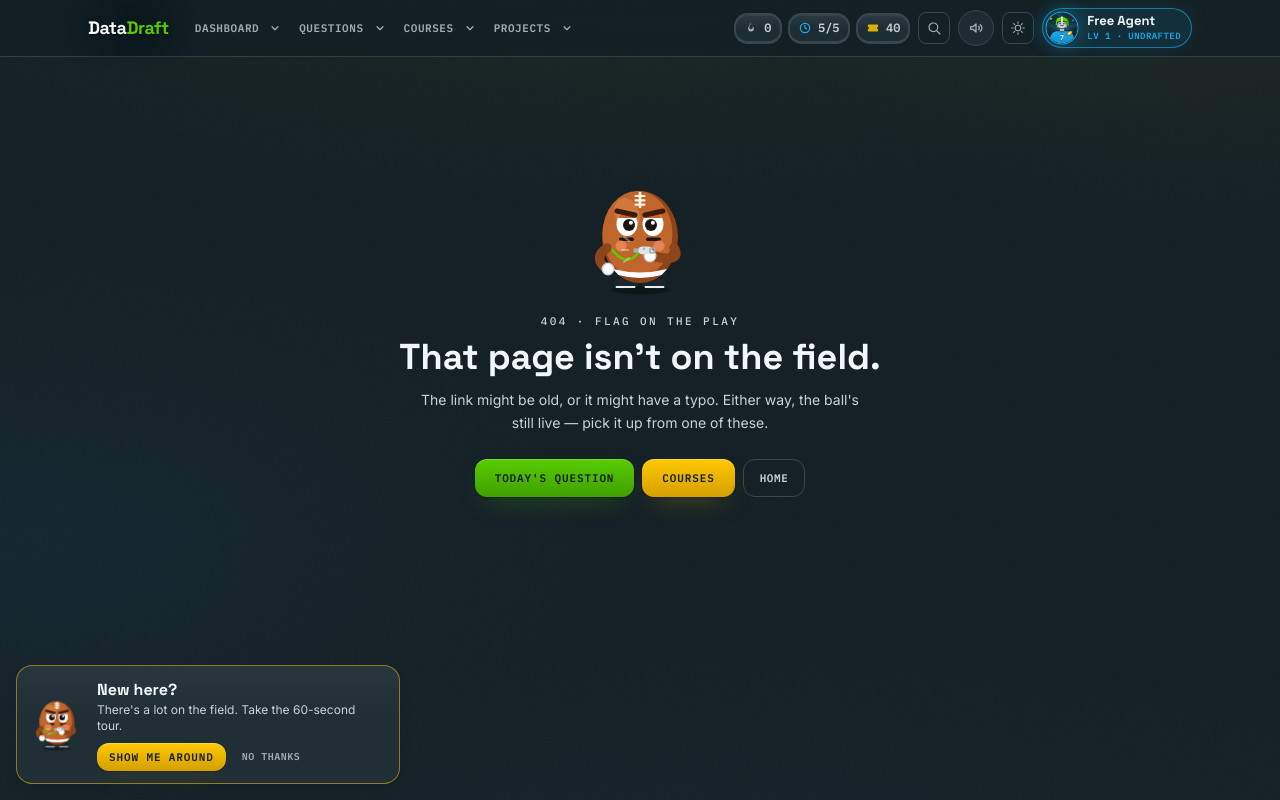
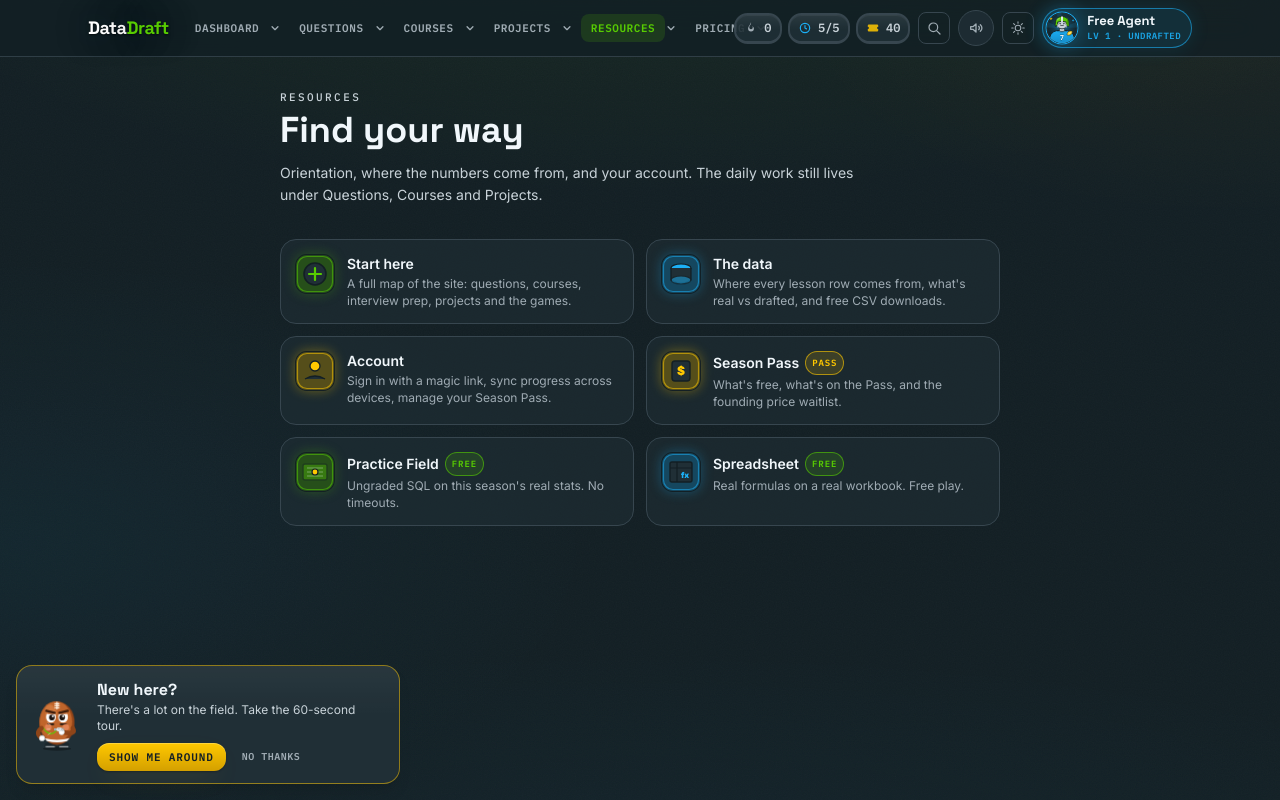
Before and after one commit to jomckinney1999/datadraft, a Next.js app: page /resources in a window 1280 px wide. Before the commit this address had no page. Built offline with nearby package versions, Linux system fonts and the light colour scheme.

Commit message:
Add Resources and Pricing sections to the nav.
Bring back /resources as an orientation hub (not the career kit), wire Season Pass into the bar, and drop the old redirect.

Co-authored-by: Cursor <cursoragent@cursor.com>

```diff
--- /dev/null
+++ b/app/resources/page.tsx
@@ -0,0 +1,110 @@
+import type { Metadata } from "next";
+import Link from "next/link";
+import AppNav from "@/components/app-nav";
+import { NavIcon } from "@/components/nav-icons";
+
+export const metadata: Metadata = {
+  title: "Resources — DataDraft",
+  description:
+    "Orientation, data provenance, and your account — the reference map for DataDraft.",
+};
+
+/**
+ * A light hub for orientation and reference links. Not the retired career
+ * kit (resume outlines, outreach cadence, book shelf) — those stayed gone.
+ * This page exists so /resources is a real destination again, and the nav
+ * section has somewhere to land.
+ */
+
+const LINKS: {
+  href: string;
+  label: string;
+  blurb: string;
+  badge?: string;
+}[] = [
+  {
+    href: "/welcome",
+    label: "Start here",
+    blurb: "A full map of the site: questions, courses, interview prep, projects and the games.",
+  },
+  {
+    href: "/data",
+    label: "The data",
+    blurb: "Where every lesson row comes from, what's real vs drafted, and free CSV downloads.",
+  },
+  {
+    href: "/account",
+    label: "Account",
+    blurb: "Sign in with a magic link, sync progress across devices, manage your Season Pass.",
+  },
+  {
+    href: "/pricing",
+    label: "Season Pass",
+    blurb: "What's free, what's on the Pass, and the founding price waitlist.",
+    badge: "Pass",
+  },
+  {
+    href: "/field",
+    label: "Practice Field",
+    blurb: "Ungraded SQL on this season's real stats. No timeouts.",
+    badge: "Free",
+  },
+  {
+    href: "/excel",
+    label: "Spreadsheet",
+    blurb: "Real formulas on a real workbook. Free play.",
+    badge: "Free",
+  },
+];
+
+export default function ResourcesPage() {
+  return (
+    <>
+      <AppNav />
+      <main className="mx-auto w-full max-w-3xl px-4 pb-24 pt-8 sm:px-6">
+        <header>
+          <p className="label-broadcast text-ice">resources</p>
+          <h1 className="mt-1 font-display text-3xl font-bold text-ink sm:text-4xl">
+            Find your way
+          </h1>
+          <p className="mt-3 max-w-xl text-sm leading-relaxed text-ink-soft">
+            Orientation, where the numbers come from, and your account. The
+            daily work still lives under Questions, Courses and Projects.
+          </p>
+        </header>
+
+        <ul className="mt-8 grid gap-3 sm:grid-cols-2">
+          {LINKS.map((item) => (
+            <li key={item.href}>
+              <Link
+                href={item.href}
+                className="pop-tile group flex h-full items-start gap-3 rounded-2xl border border-panel-border bg-panel/60 p-3.5"
+              >
+                <NavIcon href={item.href} />
+                <span className="min-w-0 flex-1">
+                  <span className="flex flex-wrap items-center gap-1.5 text-sm font-semibold text-ink">
+                    {item.label}
+                    {item.badge && (
+                      <span
+                        className={`rounded-full border px-1.5 py-px font-mono text-[9px] font-bold uppercase tracking-widest ${
+                          item.badge === "Pass"
+                            ? "border-gold/60 bg-gold/15 text-gold"
+                            : "border-turf/60 bg-turf/15 text-turf"
+                        }`}
+                      >
+                        {item.badge}
+                      </span>
+                    )}
+                  </span>
+                  <span className="mt-0.5 block text-xs leading-snug text-ink-muted">
+                    {item.blurb}
+                  </span>
+                </span>
+              </Link>
+            </li>
+          ))}
+        </ul>
+      </main>
+    </>
+  );
+}
--- a/app/sitemap.ts
+++ b/app/sitemap.ts
@@ -29,6 +29,7 @@ export default function sitemap(): MetadataRoute.Sitemap {
     at("/learn", 0.8),
     at("/projects", 0.8),
     at("/welcome", 0.6, "monthly"),
+    at("/resources", 0.5, "monthly"),
     at("/dashboard", 0.7, "daily"),
     at("/achievements", 0.6, "monthly"),
     at("/pricing", PAYWALL_LIVE ? 0.8 : 0.6, "monthly"),
--- a/components/app-nav.tsx
+++ b/components/app-nav.tsx
@@ -8,9 +8,9 @@
  * answer to "where am I and where can I go" changed from page to page, and the
  * only reliable way to reach /interview was to already be on /interview.
  *
- * Four sections, one line, always the same, with the current one marked;
- * three of them open a menu of their own pages (lib/nav.ts).
- * The wordmark goes home, which CLAUDE.md requires of every route.
+ * Product sections plus Resources and Pricing, one line, always the same,
+ * with the current one marked; each opens a menu of its own pages
+ * (lib/nav.ts). The wordmark goes home, which CLAUDE.md requires of every route.
  *
  * It is `h-14` at every width on purpose, matching the marketing header. A
  * header that changed height when the links wrapped would drag every other
@@ -43,12 +43,11 @@ import SecretPlay from "@/components/secret-play";
 import { NAV, currentSection } from "@/lib/nav";
 import { playSfx } from "@/lib/sfx";
 
-// Four sections, in the order someone moves through them: where am I, what
-// can I solve, what can I learn, what can I build. Each of the last three
-// opens a menu of its own pages (lib/nav.ts); adding a fifth tab still means
-// taking one out.
+// Sections in the order someone moves through them: where am I, what can I
+// solve, what can I learn, what can I build, then Resources and Pricing.
+// Each opens a menu of its own pages (lib/nav.ts).
 const TAB = (on: boolean) =>
-  `whitespace-nowrap rounded-lg px-2.5 py-1.5 font-mono text-[11px] font-bold uppercase tracking-wider transition-colors ${
+  `whitespace-nowrap rounded-lg px-1.5 py-1.5 font-mono text-[10px] font-bold uppercase tracking-wider transition-colors lg:px-2.5 lg:text-[11px] ${
     on ? "bg-turf/15 text-turf" : "text-ink-muted hover:bg-panel hover:text-ink"
   }`;
 
--- a/components/nav-icons.tsx
+++ b/components/nav-icons.tsx
@@ -239,6 +239,44 @@ const ICONS: Record<string, { tone: Tone; Scene: () => ReactNode }> = {
       </>
     ),
   },
+  "/resources": {
+    tone: "ice",
+    Scene: () => (
+      <>
+        <rect x="10" y="9" width="20" height="22" rx="2" fill={c("panel")} stroke={N} strokeWidth="1.4" />
+        <path d="M14 15 H26 M14 20 H24 M14 25 H20" stroke={c("ice")} strokeWidth="1.8" strokeLinecap="round" />
+      </>
+    ),
+  },
+  "/welcome": {
+    tone: "turf",
+    Scene: () => (
+      <>
+        <circle cx="20" cy="20" r="11" fill={c("panel")} stroke={N} strokeWidth="1.6" />
+        <path d="M14 20 H26 M20 14 V26" stroke={c("turf")} strokeWidth="2.2" strokeLinecap="round" />
+      </>
+    ),
+  },
+  "/account": {
+    tone: "gold",
+    Scene: () => (
+      <>
+        <circle cx="20" cy="15" r="5" fill={c("gold")} stroke={N} strokeWidth="1.3" />
+        <path d="M10 28 Q20 22 30 28" fill={c("panel")} stroke={N} strokeWidth="1.3" />
+      </>
+    ),
+  },
+  "/pricing": {
+    tone: "gold",
+    Scene: () => (
+      <>
+        <rect x="11" y="10" width="18" height="20" rx="3" fill={c("panel")} stroke={N} strokeWidth="1.4" />
+        <text x="20" y="24" textAnchor="middle" fontSize="12" fontWeight="900" fill={c("gold")}>
+          $
+        </text>
+      </>
+    ),
+  },
 };
 
 const FALLBACK: { tone: Tone; Scene: () => ReactNode } = {
--- a/components/nav-menu.tsx
+++ b/components/nav-menu.tsx
@@ -38,6 +38,9 @@ const GROUP_TONE: Record<string, string> = {
   Sandboxes: "text-ice",
   Builds: "text-gold",
   Cases: "text-gold",
+  "Find your way": "text-ice",
+  "Your stuff": "text-gold",
+  "Season Pass": "text-gold",
 };
 
 function Badge({ text }: { text: string }) {
--- a/components/site-footer.tsx
+++ b/components/site-footer.tsx
@@ -19,9 +19,10 @@ const COLUMNS = [
       { href: "/questions/prep", label: "Hiring prep" },
       { href: "/learn", label: "Courses" },
       { href: "/projects", label: "Projects" },
+      { href: "/resources", label: "Resources" },
       { href: "/dashboard", label: "Dashboard" },
       { href: "/account#locker", label: "Your locker" },
-      { href: "/pricing", label: "Season Pass" },
+      { href: "/pricing", label: "Pricing" },
     ],
   },
   {
--- a/lib/nav.ts
+++ b/lib/nav.ts
@@ -1,14 +1,11 @@
 /**
- * The site's map: four sections, and what sits under each (decided
- * 2026-10-03). Both headers read it, the in-product AppNav and the landing
- * page's SiteNav, so crossing between them doesn't re-arrange the world.
+ * The site's map. Both headers read it — the in-product AppNav and the
+ * landing page's SiteNav — so crossing between them doesn't re-arrange
+ * the world.
  *
- * Four sections is still the rule; a fifth tab means taking one out. What
- * changed is that the games and the sandboxes were two clicks deep (the
- * Stat Duel and the Draft Room were deliberately kept out of the nav, and
- * reachable only from the questions page, the dashboard and the home page).
- * They're the things people come back for daily, so each section now opens
- * a menu of its own pages instead of growing the row.
+ * Product sections first (Dashboard · Questions · Courses · Projects),
+ * then Resources (orientation / data / account) and Pricing (Season Pass).
+ * Each section opens a menu of its own pages.
  *
  * Every href here has to be a real page or a real anchor on one.
  */
@@ -110,6 +107,39 @@ export const NAV: NavSection[] = [
       },
     ],
   },
+  {
+    href: "/resources",
+    label: "Resources",
+    groups: [
+      {
+        title: "Find your way",
+        items: [
+          { href: "/resources", label: "Resource hub", blurb: "Start here, the data, your account — the map of the site" },
+          { href: "/welcome", label: "Start here", blurb: "A full map of Questions, Courses, Projects and Play" },
+          { href: "/data", label: "The data", blurb: "Where every row comes from, with free downloads" },
+        ],
+      },
+      {
+        title: "Your stuff",
+        items: [
+          { href: "/account", label: "Account", blurb: "Sign in, sync progress, manage your Season Pass" },
+        ],
+      },
+    ],
+  },
+  {
+    href: "/pricing",
+    label: "Pricing",
+    groups: [
+      {
+        title: "Season Pass",
+        items: [
+          { href: "/pricing", label: "Season Pass", blurb: "Every question, Query Doctor, mocks and every course", badge: "Pass" },
+          { href: "/account", label: "Manage billing", blurb: "Sign in to join the waitlist or open the billing portal" },
+        ],
+      },
+    ],
+  },
 ];
 
 const pathOf = (href: string) => href.split("#")[0];
--- a/next.config.mjs
+++ b/next.config.mjs
@@ -18,7 +18,8 @@ const nextConfig = {
       },
       // The career surfaces are gone entirely, so these land on the nearest
       // thing that still exists rather than pretending they moved.
-      { source: "/resources", destination: "/projects", permanent: false },
+      // /resources is a real hub again (orientation / data / account) — not
+      // the retired career kit.
       { source: "/learn/path", destination: "/learn", permanent: false },
       { source: "/learn/path/:roleId", destination: "/learn", permanent: false },
       { source: "/learn/start", destination: "/learn", permanent: false },
```
